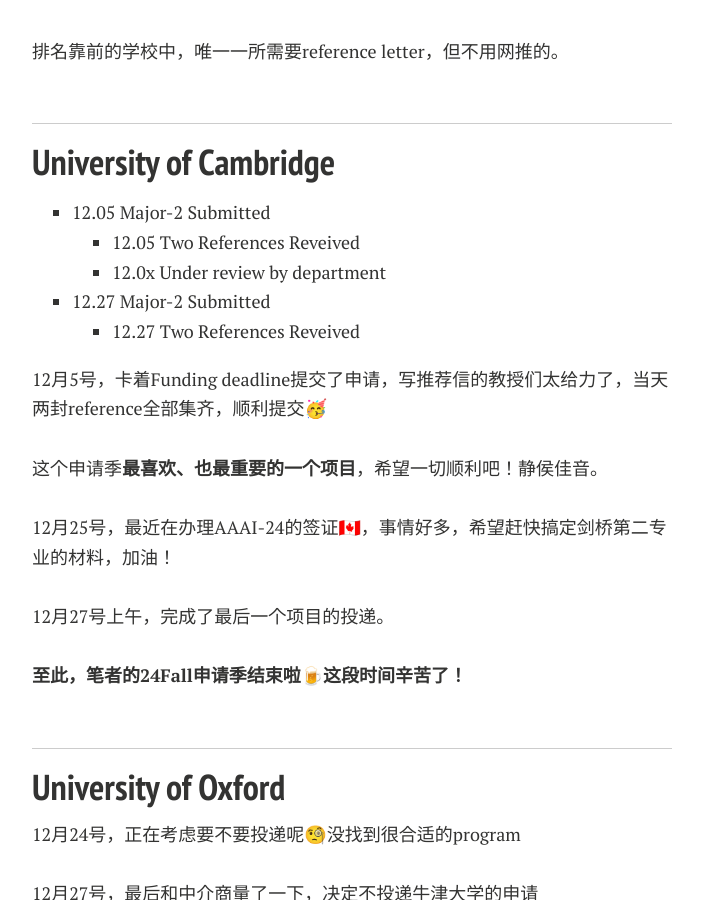
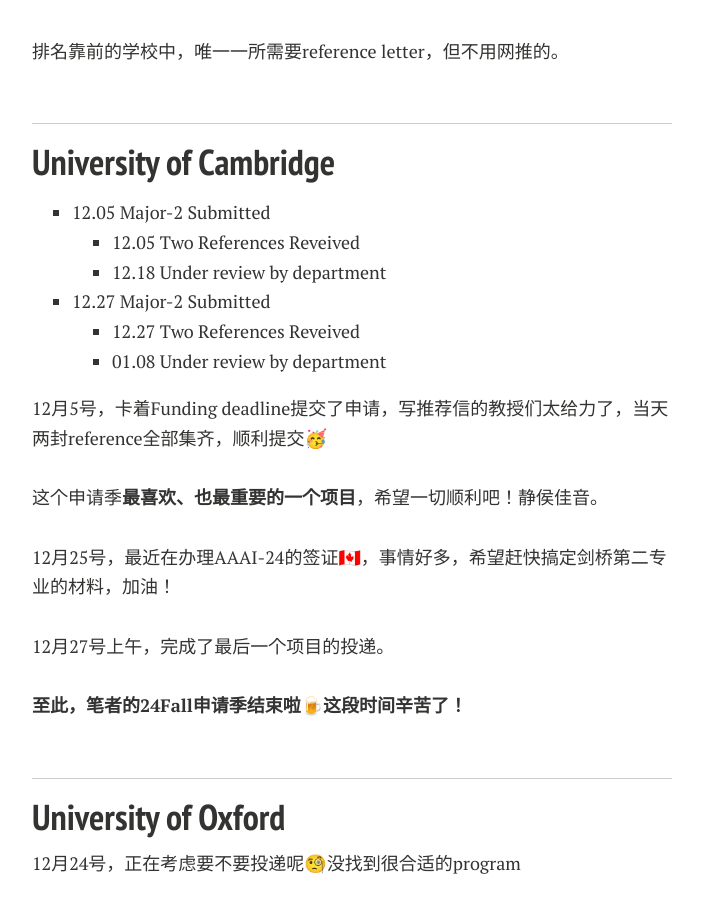
Before and after one commit to GuangLun2000/GuangLun2000.github.io, a Jekyll site: the page built from blogs/24fall.md, in a window 1280 px wide and 900 px high, scrolled down 3227 px. Shown: the whole window, without its empty margins (288-991 px from the left). Built offline with Jekyll 4.4.1, drawn with Linux system fonts in a browser that asks for light colours; nearby versions of some CDN libraries; comment, search, counter and statistics services are not loaded; a style sheet for code colours, icons or effects is not loaded.

Commit message:
Update 24fall.md

```diff
--- a/blogs/24fall.md
+++ b/blogs/24fall.md
@@ -129,10 +129,11 @@
 
 - 12.05 Major-2 Submitted
   - 12.05 Two References Reveived
-  - 12.0x Under review by department
+  - 12.18 Under review by department
 
 - 12.27 Major-2 Submitted
   - 12.27 Two References Reveived
+  - 01.08 Under review by department
 
 
 12月5号，卡着Funding deadline提交了申请，写推荐信的教授们太给力了，当天两封reference全部集齐，顺利提交🥳
```
